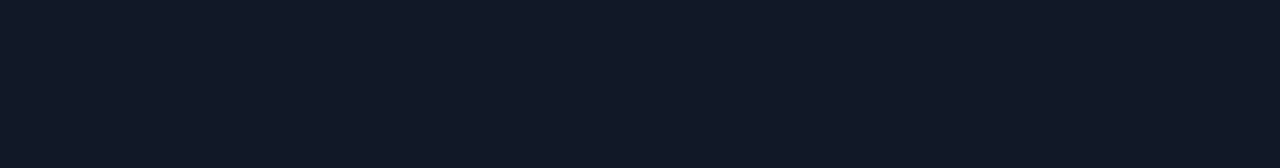
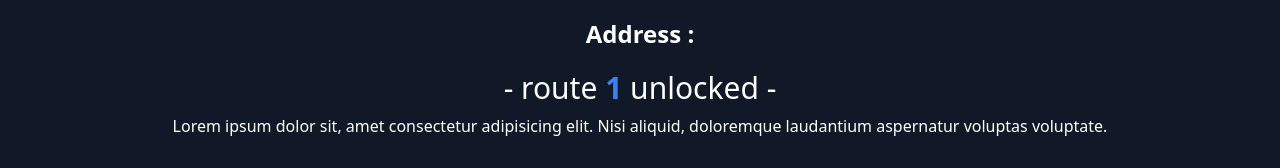
Before and after one commit to ayowaaab/Angular-Alam, an Angular app: page /residence/1 in a window 1280 px wide. Before the commit this address had no page. Shown: the part 629-797 px from the top of the page. Built offline with nearby package versions, Linux system fonts and the light colour scheme.

Commit message:
✅ feat: add residence details component and update routing

```diff
--- a/src/app/app.component.html
+++ b/src/app/app.component.html
@@ -1,4 +1,5 @@
 <app-navbar></app-navbar>
+
 <div class="mb-10"></div>
 <div class="w-4/5 mx-auto">
   <router-outlet></router-outlet>
--- a/src/app/app.module.ts
+++ b/src/app/app.module.ts
@@ -10,9 +10,10 @@ import { RouterModule } from '@angular/router';
 import { AppRoutingModule } from './app-routing.module';
 import { NotfoundComponent } from './components/notfound/notfound.component';
 import { HomeComponent } from './components/home/home.component';
+import { ResidencedetailsComponent } from './components/residences/residencedetails/residencedetails.component';
 
 @NgModule({
-  declarations: [AppComponent, ResidencesComponent, NavbarComponent, NotfoundComponent, HomeComponent],
+  declarations: [AppComponent, ResidencesComponent, NavbarComponent, NotfoundComponent, HomeComponent, ResidencedetailsComponent],
   imports: [BrowserModule, AppRoutingModule, FormsModule, RouterModule],
   providers: [],
   bootstrap: [AppComponent],
--- /dev/null
+++ b/src/app/components/residences/residencedetails/residencedetails.component.html
@@ -0,0 +1,14 @@
+<div class="text-white text-center">
+  <h1 class="px-6 my-2 text-3xl">
+    - route
+    <b class="text-blue-500">
+      {{ pathname }}
+    </b>
+    unlocked -
+  </h1>
+
+  <p class="">
+    Lorem ipsum dolor sit, amet consectetur adipisicing elit. Nisi aliquid,
+    doloremque laudantium aspernatur voluptas voluptate.
+  </p>
+</div>
--- /dev/null
+++ b/src/app/components/residences/residencedetails/residencedetails.component.ts
@@ -0,0 +1,16 @@
+import { Component } from '@angular/core';
+import { ActivatedRoute } from '@angular/router';
+
+@Component({
+  selector: 'app-residencedetails',
+  templateUrl: './residencedetails.component.html',
+  styleUrls: ['./residencedetails.component.css'],
+})
+export class ResidencedetailsComponent {
+  pathname: string = '';
+  constructor(route:ActivatedRoute) {
+    console.log(route.snapshot.params)
+    this.pathname=route.snapshot.params['id'];
+  }
+
+}
--- a/src/app/components/residences/residences.component.html
+++ b/src/app/components/residences/residences.component.html
@@ -122,3 +122,4 @@
 <h1 class="text-white text-center text-2xl font-semibold my-5">
   Address : {{ address }}
 </h1>
+<router-outlet></router-outlet>
--- a/src/app/components/residences/residences.component.ts
+++ b/src/app/components/residences/residences.component.ts
@@ -1,4 +1,5 @@
-import { Component } from '@angular/core';
+import { Component, OnInit } from '@angular/core';
+import { Router } from '@angular/router';
 import { Residence } from 'src/core/models/residence';
 
 @Component({
@@ -7,6 +8,7 @@ import { Residence } from 'src/core/models/residence';
   styleUrls: ['./residences.component.css'],
 })
 export class ResidencesComponent {
+
   address: string = '';
   listResidences: Residence[] = [
     {
```
Also changed, not shown: src/app/app-routing.module.ts (+6 -1 lines), src/app/components/residences/residencedetails/residencedetails.component.css (added), 1 other file (tests, documents, lock files or other folders).
